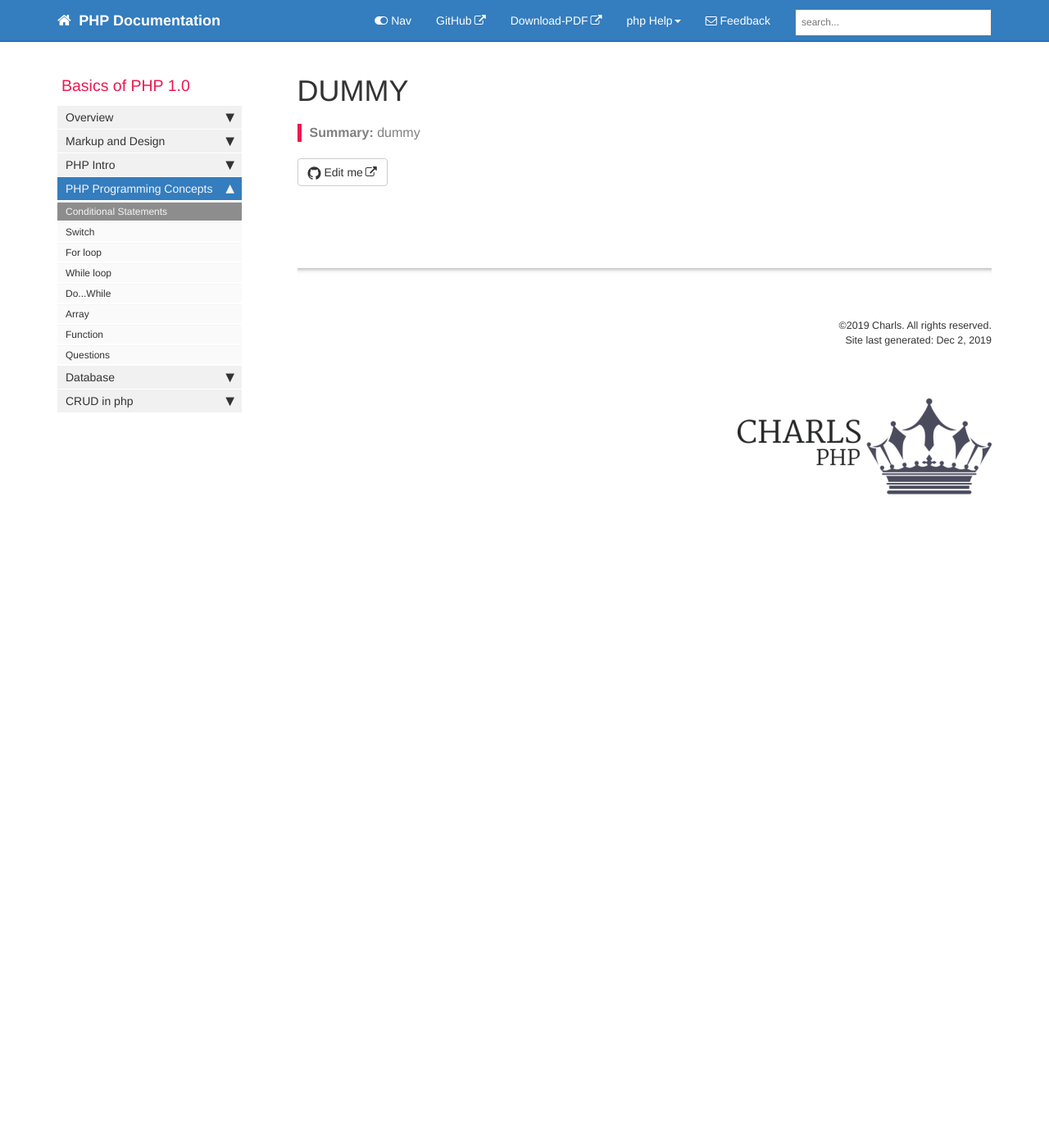
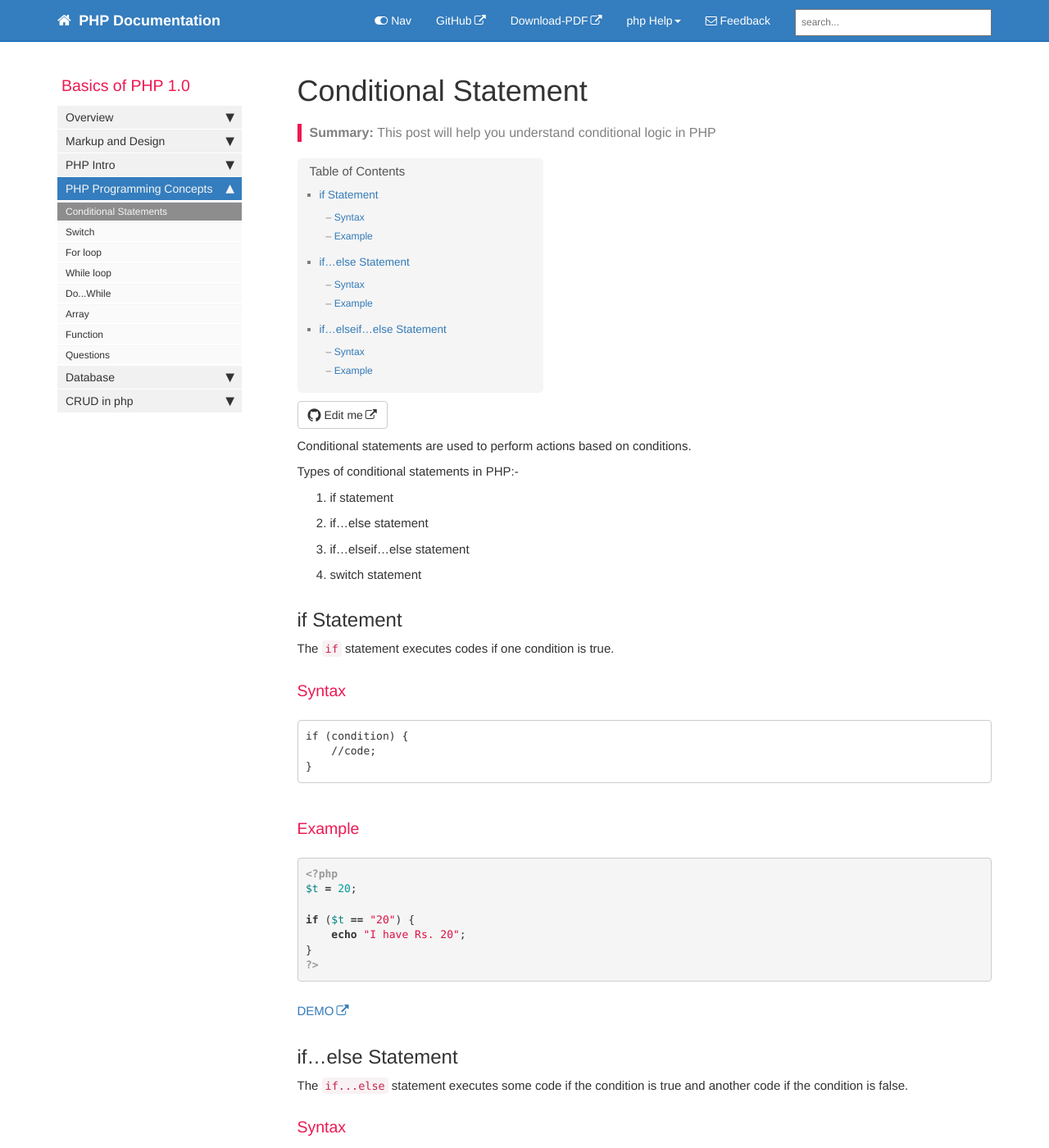
Before and after one commit to Riwajchalise/phpblog, a Jekyll site: the page built from pages/mydoc/mydoc_conditional.md, in a window 1280 px wide and 1400 px high. Shown: the whole window at 82% size. Built offline with Jekyll 4.4.1, drawn with Linux system fonts in a browser that asks for light colours; comment, search, counter and statistics services are not loaded; some of the changed text lies outside the part shown.

Commit message:
condition

````diff
--- a/pages/mydoc/mydoc_conditional.md
+++ b/pages/mydoc/mydoc_conditional.md
@@ -1,10 +1,98 @@
 ---
-title: DUMMY
-keywords: duummy.Dummy, Dummy text
-last_updated:
+title: Conditional Statement
+keywords: if, else, if_else, if_elseif
+last_updated: November 30, 2019
 tags:
-summary: "dummy"
+summary: "This post will help you understand conditional logic in PHP"
 sidebar: mydoc_sidebar
 permalink: mydoc_conditional.html
 folder: mydoc
 ---
+Conditional statements are used to perform actions based on conditions.
+
+Types of conditional statements in PHP:-
+1. if statement
+2. if...else statement
+3. if...elseif...else statement
+4. switch statement
+
+## if Statement
+The ```if``` statement executes codes if one condition is true.
+
+### Syntax
+```
+if (condition) {
+    //code;
+}
+```
+### Example
+{% highlight php %}
+<?php
+$t = 20;
+
+if ($t == "20") {
+    echo "I have Rs. 20";
+}
+?>
+{% endhighlight %}
+[DEMO](https://paiza.io/projects/aA8rD9Qpr6n2o2xg3rD-OA?language=php)
+
+## if...else Statement
+The ```if...else``` statement executes some code if the condition is true and another code if the condition is false.
+
+### Syntax
+```
+if (condition) {
+   // code1
+} else {
+   // code2;
+}
+```
+
+### Example
+{% highlight php %}
+<?php
+$t = 10;
+
+if ($t == "20") {
+    echo "I have Rs. 20";
+} else {
+    echo "I don't have Rs. 20";
+}
+?>
+{% endhighlight %}
+[DEMO](https://paiza.io/projects/EYyGG7P6a5sy5JXre2bwvA?language=php)
+
+
+## if...elseif...else Statement
+If there are more than one condition then we can use ```if...elseif...else``` condition.
+
+### Syntax
+
+```
+if (condition) {
+    //code1
+} elseif (condition) {
+    //code2
+} else {
+    //code3
+}
+```
+
+### Example
+
+{% highlight php %}
+<?php
+$t = 10;
+
+if ($t == "20") {
+    echo "I have Rs. 20";
+} elseif($t < 20) {
+    echo "I have less than Rs. 20";
+} else{
+    echo "I have more than Rs. 20";
+}
+?>
+{% endhighlight %}
+
+[DEMO](https://paiza.io/projects/5iyG145eUr_PJHaQQRaiAw?language=php)
````
Also changed, not shown: pages/mydoc/design_questions.md (+2 -2 lines).
